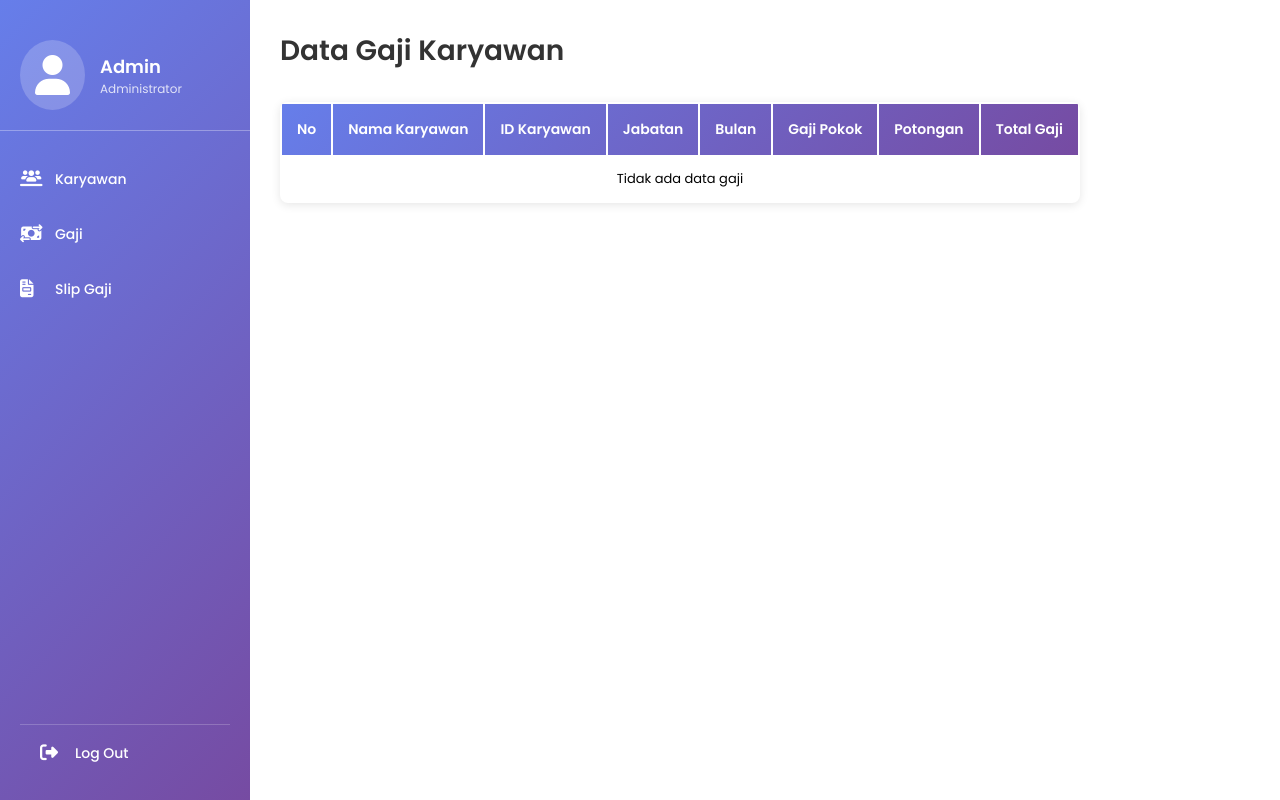
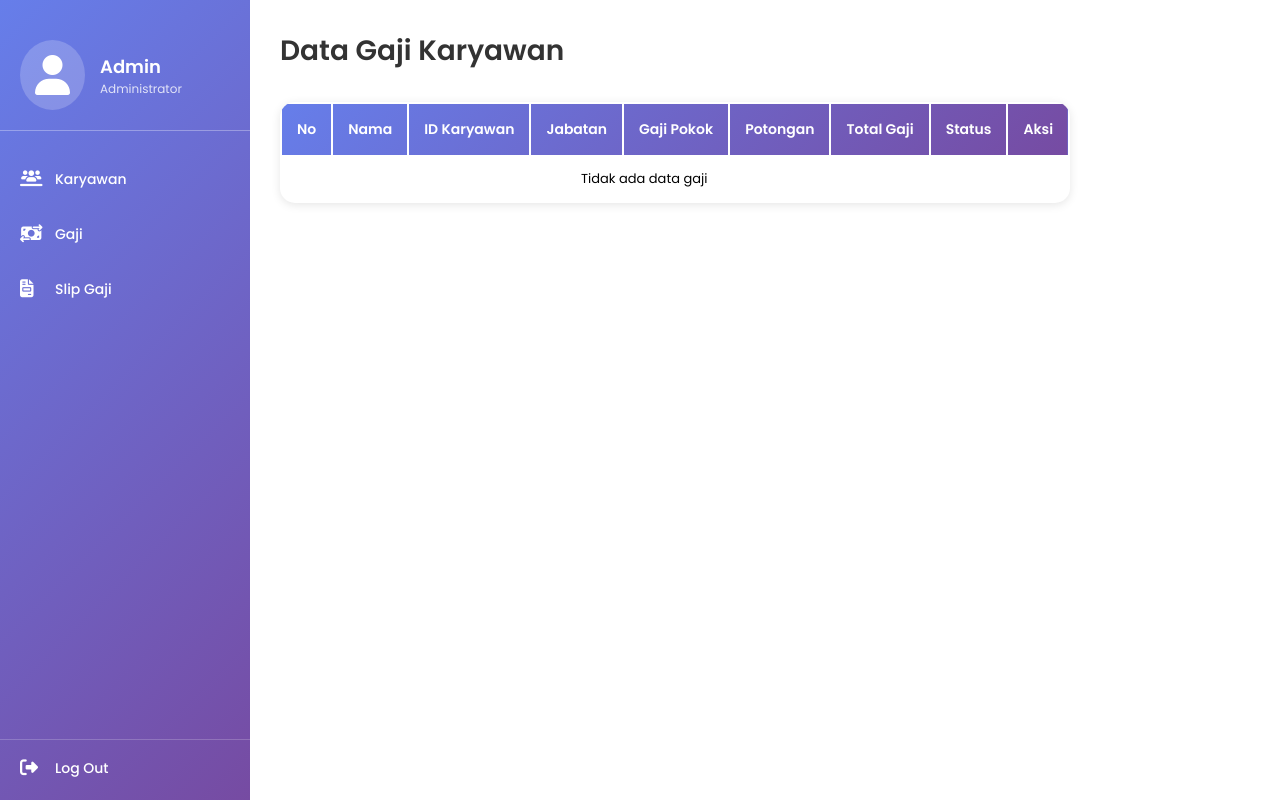
Before and after one commit to zakysf/salaryIncome, a PHP site: page /gaji.php in a window 1280 px wide. Run offline with PHP 8.4, Linux system fonts and the light colour scheme; data that the repository does not hold is empty.

Commit message:
MALAM SELSA

```diff
--- a/gaji.css
+++ b/gaji.css
@@ -88,9 +88,8 @@ body {
 .log-out-tombol {
     margin-top: auto;
     position: absolute;
-    bottom: 20px;
-    width: calc(100% - 40px);
-    margin-left: 20px;
+    bottom: 5px;
+    width: calc(100%);
     border-top: 1px solid rgba(255, 255, 255, 0.2);
     padding-top: 20px;
 }
@@ -114,7 +113,7 @@ body {
 /* Table Styles */
 .table {
     background-color: white;
-    border-radius: 8px;
+    border-radius: 15px;
     overflow: hidden;
     box-shadow: 0 2px 10px rgba(0, 0, 0, 0.1);
 }
--- a/gaji.php
+++ b/gaji.php
@@ -56,13 +56,15 @@
             <thead>
                 <tr>
                     <th>No</th>
-                    <th>Nama Karyawan</th>
+                    <th>Nama</th>
                     <th>ID Karyawan</th>
                     <th>Jabatan</th>
-                    <th>Bulan</th>
                     <th>Gaji Pokok</th>
                     <th>Potongan</th>
                     <th>Total Gaji</th>
+                    <th>Status</th>
+                    <th>Aksi</th>
+
                 </tr>
             </thead>
             <tbody>
@@ -76,10 +78,11 @@
                                 <td>{$row['nama']}</td>
                                 <td>{$row['id_karyawan']}</td>
                                 <td>{$row['jabatan']}</td>
-                                <td>{$row['bulan']}</td>
                                 <td>Rp " . number_format($row['gaji_pokok'], 0, ',', '.') . "</td>
                                 <td>Rp " . number_format($row['potongan'], 0, ',', '.') . "</td>
                                 <td>Rp " . number_format($total_gaji, 0, ',', '.') . "</td>
+                                <td>{$row['keterangan']}</td>
+                                <td><button>Edit</button><button></button></td>
                               </tr>";
                         $no++;
                     }
```
